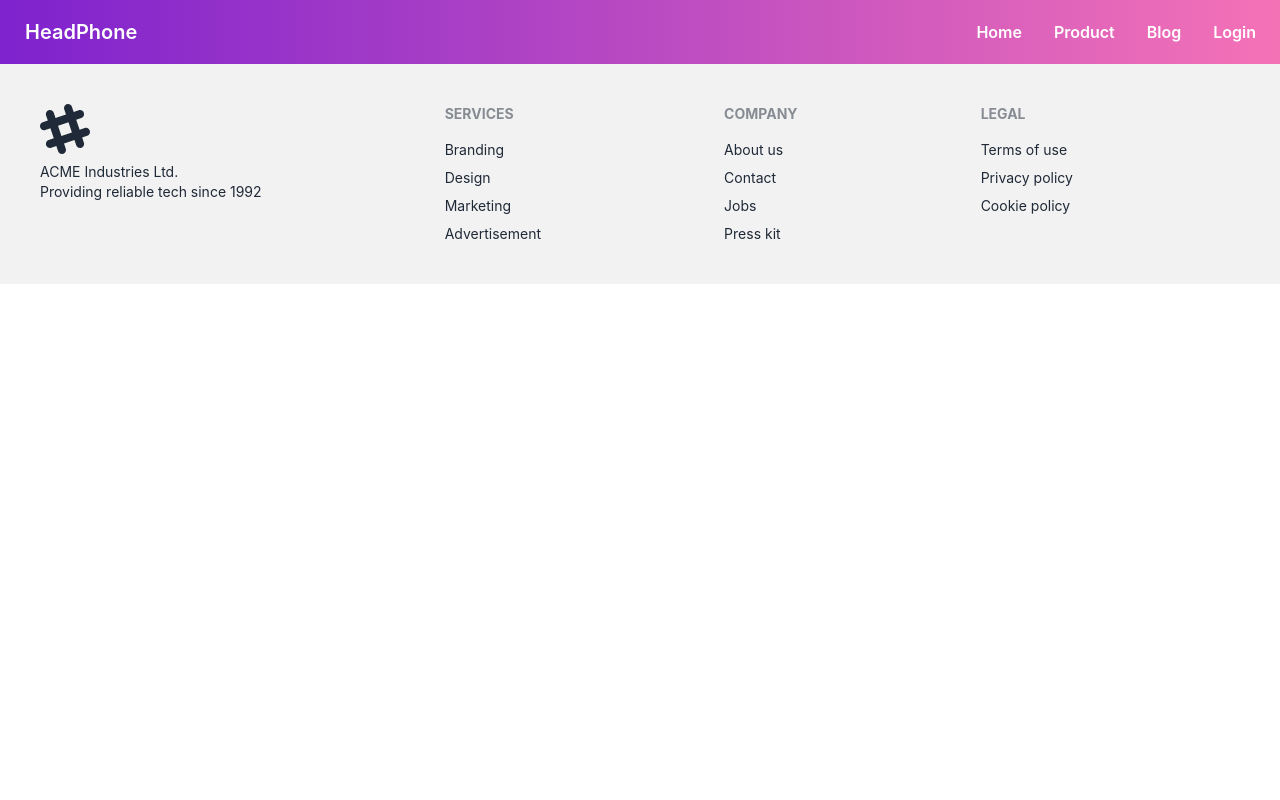
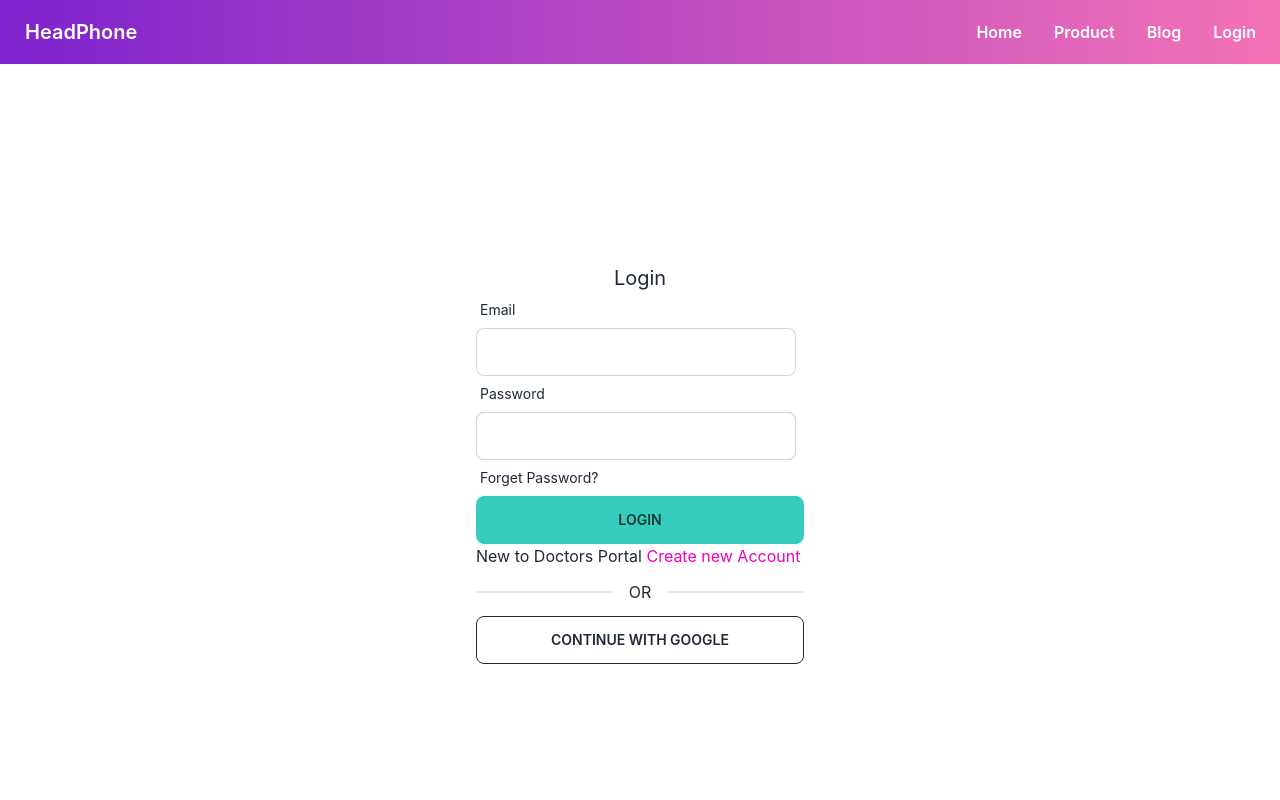
Before and after one commit to ashimmollick/criminal-lawyer-client, a React (Create React App) app: page /login in a window 1280 px wide. Shown: the top 800 px of the page. Built offline with nearby package versions, Linux system fonts and the light colour scheme.

Commit message:
added login form

```diff
--- a/package.json
+++ b/package.json
@@ -3,12 +3,15 @@
   "version": "0.1.0",
   "private": true,
   "dependencies": {
+    "@tanstack/react-query": "^4.16.1",
     "@testing-library/jest-dom": "^5.16.5",
     "@testing-library/react": "^13.4.0",
     "@testing-library/user-event": "^13.5.0",
     "daisyui": "^2.42.0",
+    "firebase": "^9.14.0",
     "react": "^18.2.0",
     "react-dom": "^18.2.0",
+    "react-hook-form": "^7.39.5",
     "react-router-dom": "^6.4.3",
     "react-scripts": "5.0.1",
     "web-vitals": "^2.1.4"
--- /dev/null
+++ b/src/Routes/PricateRoute/AdminRoute.js
@@ -0,0 +1,11 @@
+import React from 'react';
+
+const AdminRoute = () => {
+    return (
+        <div>
+
+        </div>
+    );
+};
+
+export default AdminRoute;
--- a/src/Routes/Routes/Routes.js
+++ b/src/Routes/Routes/Routes.js
@@ -1,5 +1,6 @@
 import { createBrowserRouter } from "react-router-dom";
 import Main from "../../Layout/Main";
+import CatagoryCard from "../../pages/Home/Catagory/Catagory.js/CatagoryCard";
 import Home from "../../pages/Home/Home/Home";
 
 import Login from "../../pages/Home/Login/Login";
@@ -17,6 +18,11 @@ const router = createBrowserRouter([
             {
                 path: '/login',
                 element: <Login></Login>
+            },
+            {
+                path: '/catagories/:id',
+                element: <CatagoryCard></CatagoryCard>,
+                loader: ({ params }) => fetch(`http://localhost:5000/catagories/${params.id}`)
             }
         ]
     }
--- /dev/null
+++ b/src/firebase/firebase.config.js
@@ -0,0 +1,18 @@
+// Import the functions you need from the SDKs you need
+import { initializeApp } from "firebase/app";
+// TODO: Add SDKs for Firebase products that you want to use
+// https://firebase.google.com/docs/web/setup#available-libraries
+
+// Your web app's Firebase configuration
+const firebaseConfig = {
+    apiKey: process.env.REACT_APP_apiKey,
+    authDomain: process.env.REACT_APP_authDomain,
+    projectId: process.env.REACT_APP_projectId,
+    storageBucket: process.env.REACT_APP_storageBucket,
+    messagingSenderId: process.env.REACT_APP_messagingSenderId,
+    appId: process.env.REACT_APP_appId
+};
+
+// Initialize Firebase
+const app = initializeApp(firebaseConfig);
+export default app;
--- a/src/index.js
+++ b/src/index.js
@@ -3,11 +3,18 @@ import ReactDOM from 'react-dom/client';
 import './index.css';
 import App from './App';
 import reportWebVitals from './reportWebVitals';
-
+import {
+  QueryClient,
+  QueryClientProvider,
+} from '@tanstack/react-query'
+const queryClient = new QueryClient()
 const root = ReactDOM.createRoot(document.getElementById('root'));
 root.render(
   <React.StrictMode>
-    <App />
+    <QueryClientProvider client={queryClient}>
+      <App />
+    </QueryClientProvider>
+
   </React.StrictMode>
 );
 
--- a/src/pages/Home/About/About.js
+++ b/src/pages/Home/About/About.js
@@ -10,7 +10,7 @@ const About = () => {
                     </div>
                 </div>
                 <div className="text-center  lg:text-left">
-                    <h3 className="text-2xl text-[#f472b6]">About Headphones</h3>
+                    <h3 className="text-2xl text-[#65258A]">About Headphones</h3>
                     <h2 className="text-5xl font-semibold leading-tight">Awesome digital headphones can make your life easier</h2>
                     <p className="py-6">Provident cupiditate voluptatem et in. Quaerat fugiat ut assumenda excepturi exercitationem quasi. In deleniti eaque aut repudiandae et a id nisi.</p>
                     <ul className="steps steps-vertical ">
--- /dev/null
+++ b/src/pages/Home/Catagory/Catagory.js/Catagory.js
@@ -0,0 +1,45 @@
+import { useQuery } from '@tanstack/react-query';
+import React from 'react';
+import { Link } from 'react-router-dom';
+import Loading from '../../../../shared/Loading/Loading';
+
+const Catagory = () => {
+    const { data: catagorys = [], isLoading } = useQuery({
+        queryKey: ['appointmentOptions'],
+        queryFn: async () => {
+            const res = await fetch(`http://localhost:5000/catagory`);
+            const data = await res.json();
+            return data
+        }
+    });
+    console.log(catagorys)
+    if (isLoading) {
+        return <Loading></Loading>
+    }
+    return (
+        <div className='mx-16'>
+            <div className='text-center my-8'>
+                <h3 className='text-3xl text-[#65258A] mt-16'>Our Product</h3>
+                <h2 className='text-4xl font-semibold leading-tight'>Our product has lots of excellent  core features <br /> for smart people.</h2>
+            </div>
+            <div className='grid gap-6 grid-cols-1 md:grid-cols-2 lg:grid-cols-3 mt-6'>
+                {
+                    catagorys.map(catagory =>
+                        <div className="card  shadow-xl">
+                            <figure><img className='w-96 h-80' src={catagory.img} alt="Shoes" /></figure>
+                            <div className="card-body">
+                                <h2 className="card-title">{catagory.catagory_name}</h2>
+
+                                <div className="card-actions justify-end">
+                                    <Link to={`/catagories/${catagory.catagory_id}`}><button className="btn btn-primary">Buy Now</button></Link>
+                                </div>
+                            </div>
+                        </div>)
+                }
+
+            </div>
+        </div>
+    );
+};
+
+export default Catagory;
--- /dev/null
+++ b/src/pages/Home/Catagory/Catagory.js/CatagoryCard.js
@@ -0,0 +1,11 @@
+import React from 'react';
+
+const CatagoryCard = () => {
+    return (
+        <div>
+
+        </div>
+    );
+};
+
+export default CatagoryCard;
--- a/src/pages/Home/Home/Home.js
+++ b/src/pages/Home/Home/Home.js
@@ -1,11 +1,13 @@
 import React from 'react';
 import About from '../About/About';
 import Banner from '../Banner/Banner';
+import Catagory from '../Catagory/Catagory.js/Catagory';
 
 const Home = () => {
     return (
         <div>
             <Banner></Banner>
+            <Catagory></Catagory>
             <About></About>
         </div>
     );
--- a/src/pages/Home/Login/Login.js
+++ b/src/pages/Home/Login/Login.js
@@ -1,9 +1,73 @@
-import React from 'react';
+import React, { useState } from 'react';
+import { Link, useLocation, useNavigate } from 'react-router-dom';
+import { useForm } from 'react-hook-form';
 
 const Login = () => {
+    const { register, formState: { errors }, handleSubmit } = useForm();
+    // const { signIn } = useContext(AuthContext);
+    // const [loginError, setLoginError] = useState('');
+
+    // const location = useLocation();
+    // const navigate = useNavigate();
+
+    // const [logingUserEmail, setLogingUserEmail] = useState('')
+    // const [token] = useToken(logingUserEmail)
+
+
+    // const from = location.state?.from?.pathname || '/';
+    // if (token) {
+    //     navigate(from, { replace: true });
+    // }
+    const handleLogin = data => {
+        console.log(data);
+        // setLoginError('');
+        // signIn(data.email, data.password)
+        //     .then(result => {
+        //         const user = result.user;
+        //         console.log(user);
+        //         setLogingUserEmail(data.email)
+
+        //     })
+        //     .catch(error => {
+        //         console.log(error.message)
+        //         setLoginError(error.message);
+        //     });
+    }
+
     return (
-        <div>
-
+        <div className='h-[800px] flex justify-center items-center'>
+            <div className='w-96 p-7'>
+                <h2 className='text-xl text-center'>Login</h2>
+                <form onSubmit={handleSubmit(handleLogin)}>
+                    <div className="form-control w-full max-w-xs">
+                        <label className="label"> <span className="label-text">Email</span></label>
+                        <input type="text"
+                            {...register("email", {
+                                required: "Email Address is required"
+                            })}
+                            className="input input-bordered w-full max-w-xs" />
+                        {errors.email && <p className='text-red-600'>{errors.email?.message}</p>}
+                    </div>
+                    <div className="form-control w-full max-w-xs">
+                        <label className="label"> <span className="label-text">Password</span></label>
+                        <input type="password"
+                            {...register("password", {
+                                required: "Password is required",
+                                minLength: { value: 6, message: 'Password must be 6 characters or longer' }
+                            })}
+                            className="input input-bordered w-full max-w-xs" />
+                        <label className="label"> <span className="label-text">Forget Password?</span></label>
+                        {errors.password && <p className='text-red-600'>{errors.password?.message}</p>}
+                    </div>
+                    <input className='btn btn-accent w-full' value="Login" type="submit" />
+                    <div>
+                        {/* {loginError && <p className='text-red-600'>{loginError}</p>} */}
+                    </div>
+                </form>
+                <p>New to Doctors Portal <Link className='text-secondary' to="/signup">Create new Account</Link></p>
+                <div className="divider">OR</div>
+                <button className='btn btn-outline w-full'>CONTINUE WITH GOOGLE</button>
+            </div>
         </div>
     );
 };
--- /dev/null
+++ b/src/shared/Loading/Loading.js
@@ -0,0 +1,13 @@
+import React from 'react';
+
+const Loading = () => {
+    return (
+        <div className="flex justify-center items-center">
+            <div className="spinner-border animate-spin inline-block w-8 h-8 border-4 rounded-full" role="status">
+                <span className="visually-hidden">Loading...</span>
+            </div>
+        </div>
+    );
+};
+
+export default Loading;
```
Also changed, not shown: public/catagory.json (added, +17 -0 lines), src/images/apple/car-1_.jpg (added), 1 other file (tests, documents, lock files or other folders).
